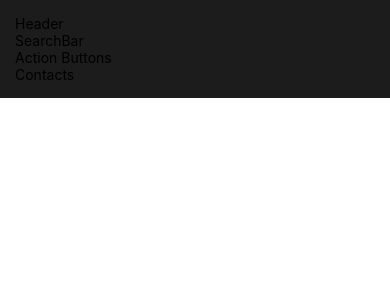
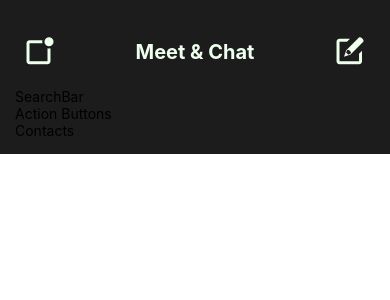
Before and after one commit to witoldmetel/Fire-Zoom, a React Native app: screen / in a window 390 px wide. Shown: the top 300 px of the page. Built offline with nearby package versions, Linux system fonts and the light colour scheme.

Commit message:
add header

```diff
--- a/components/Header.tsx
+++ b/components/Header.tsx
@@ -1,10 +1,29 @@
 import React from 'react';
-import { View, Text } from 'react-native';
+import { View, Text, StyleSheet } from 'react-native';
+
+import Entypo from 'react-native-vector-icons/Entypo';
 
 export function Header() {
 	return (
-		<View>
-			<Text>Header</Text>
+		<View style={styles.root}>
+			<Entypo name="notification" size={30} color="#efe" />
+			<Text style={styles.heading}>Meet & Chat</Text>
+			<Entypo name="new-message" size={30} color="#efe" />
 		</View>
 	);
 }
+
+const styles = StyleSheet.create({
+	root: {
+		flexDirection: 'row',
+		justifyContent: 'space-between',
+		alignItems: 'center',
+		paddingVertical: 20,
+		paddingHorizontal: 10,
+	},
+	heading: {
+		color: '#efe',
+		fontSize: 20,
+		fontWeight: '700',
+	},
+});
--- a/package.json
+++ b/package.json
@@ -15,12 +15,14 @@
     "react": "17.0.1",
     "react-dom": "17.0.1",
     "react-native": "0.64.3",
+    "react-native-vector-icons": "^9.0.0",
     "react-native-web": "0.17.1"
   },
   "devDependencies": {
     "@babel/core": "^7.12.9",
     "@types/react": "~17.0.21",
     "@types/react-native": "~0.64.12",
+    "@types/react-native-vector-icons": "^6.4.10",
     "typescript": "~4.3.5"
   },
   "private": true
```
Also changed, not shown: 1 other file (tests, documents, lock files or other folders).
